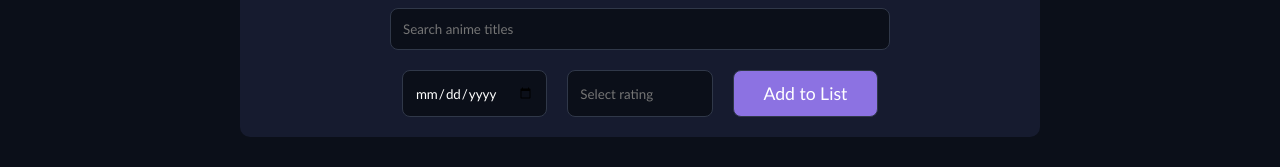
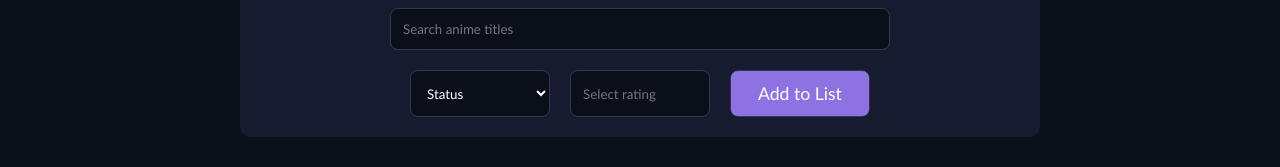
Before and after one commit to amarthyacodes/Anime-tracker-2.0, a React (Vite) app: page / in a window 1280 px wide. Shown: the part 146-313 px from the top of the page. Built offline with nearby package versions, Linux system fonts and the light colour scheme.

Commit message:
feat: add anime watch status and optional ratings

```diff
--- a/src/components/AnimeCard.css
+++ b/src/components/AnimeCard.css
@@ -62,3 +62,27 @@
 .delete:hover {
   background-color: #dc2626d7;
 }
+
+/*----------------------------------------*/
+
+.anime-details {
+  display: flex;
+  flex-direction: column;
+  justify-content: center;
+  align-items: center;
+  min-height: 4.5em;
+}
+
+.status-css {
+  border: 2px solid #322950;
+  border-radius: 10px;
+  width: max-content;
+  padding: 0px 10px;
+  margin-top: auto;
+}
+
+.rating-delete {
+  display: flex;
+  justify-content: center;
+  align-items: center;
+}
--- a/src/components/AnimeCard.jsx
+++ b/src/components/AnimeCard.jsx
@@ -9,10 +9,11 @@ function AnimeCard(props) {
       <div className="title-rating">
         <div className="anime-details">
           <h3>{props.title}</h3>
-          <p>{props.date}</p>
+          <p className="status-css">{props.status}</p>
         </div>
         <div className="rating-delete">
-          <p>&#11088; {props.rating}</p>
+          {props.rating !== "Not rated" && <span>⭐ </span>}
+          <p>{props.rating}</p>
           <button
             className="delete"
             onClick={() => props.onDelete(props.title)}
--- a/src/components/AnimeList.jsx
+++ b/src/components/AnimeList.jsx
@@ -18,7 +18,7 @@ function AnimeList(props) {
           <AnimeCard
             key={index}
             title={anime.title}
-            date={anime.date}
+            status={anime.status}
             rating={anime.rating}
             imgurl={anime.imgurl}
             onDelete={onDelete}
--- a/src/components/AnimeSearch.css
+++ b/src/components/AnimeSearch.css
@@ -24,7 +24,7 @@
   outline: none;
 }
 
-.date-input {
+.status-input {
   width: 70%;
   max-width: 500px;
   background-color: #0b0f19;
--- a/src/components/AnimeSearch.jsx
+++ b/src/components/AnimeSearch.jsx
@@ -5,7 +5,7 @@ import "./AnimeSearch.css";
 function AnimeSearch(props) {
   const [anime, setAnime] = useState({
     title: "",
-    date: "",
+    status: "",
     rating: "",
     imgurl: "",
   });
@@ -69,17 +69,18 @@ function AnimeSearch(props) {
 
   //function to handle submit
   async function handleSubmit() {
-    if (title.trim() === "" || anime.date === "" || anime.rating === "") {
+    if (title.trim() === "" || anime.status === "") {
       window.alert("Please enter anime details");
       return;
     }
 
-    if (anime.rating < 1 || anime.rating > 10) {
-      window.alert("Rating is between 1 and 10");
-      setAnime((a) => ({ ...a, rating: "" }));
-      return;
+    if (anime.rating !== "") {
+      if (anime.rating < 1 || anime.rating > 10) {
+        window.alert("Rating is between 1 and 10");
+        setAnime((a) => ({ ...a, rating: "" }));
+        return;
+      }
     }
-
     let data;
     try {
       data = await searchAnime(title);
@@ -100,13 +101,23 @@ function AnimeSearch(props) {
         )
       ) {
         window.alert("Anime already exists in your list");
+        setTitle("");
+        setAnime({
+          title: "",
+          status: "",
+          rating: "",
+          imgurl: "",
+        });
         return;
       }
 
       const newAnime = {
         title: result.title.english || result.title.romaji,
-        date: anime.date,
-        rating: Math.round(anime.rating * 10) / 10,
+        status: anime.status,
+        rating:
+          anime.rating === ""
+            ? "Not rated"
+            : Math.round(anime.rating * 10) / 10,
         imgurl: result.coverImage.extraLarge,
       };
       setList((l) => [newAnime, ...l]);
@@ -114,7 +125,7 @@ function AnimeSearch(props) {
       setTitle("");
       setAnime({
         title: "",
-        date: "",
+        status: "",
         rating: "",
         imgurl: "",
       });
@@ -136,14 +147,22 @@ function AnimeSearch(props) {
           value={title}
           onChange={(e) => setTitle((t) => e.target.value)}
         />
+
         <div className="search2">
-          <input
-            className="date-input"
-            type="Date"
-            placeholder="YYYY-MM-DD"
-            value={anime.date}
-            onChange={(e) => setAnime((a) => ({ ...a, date: e.target.value }))}
-          />
+          <select
+            className="status-input"
+            value={anime.status}
+            onChange={(e) =>
+              setAnime((a) => ({ ...a, status: e.target.value }))
+            }
+          >
+            <option value="">Status</option>
+            <option value="Watching">Watching</option>
+            <option value="Completed">Completed</option>
+            <option value="On Hold">On Hold</option>
+            <option value="Plan to Watch">Plan to Watch</option>
+            <option value="Dropped">Dropped</option>
+          </select>
           <input
             className="rating-input"
             type="number"
```
